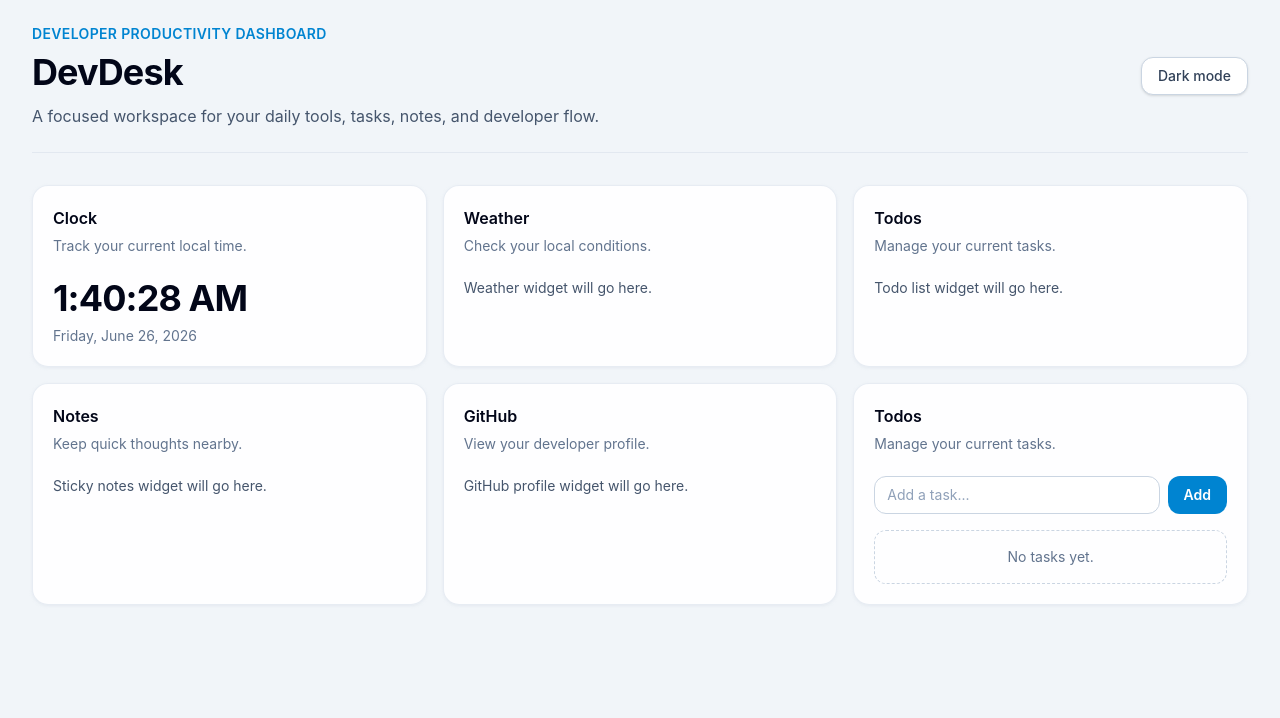
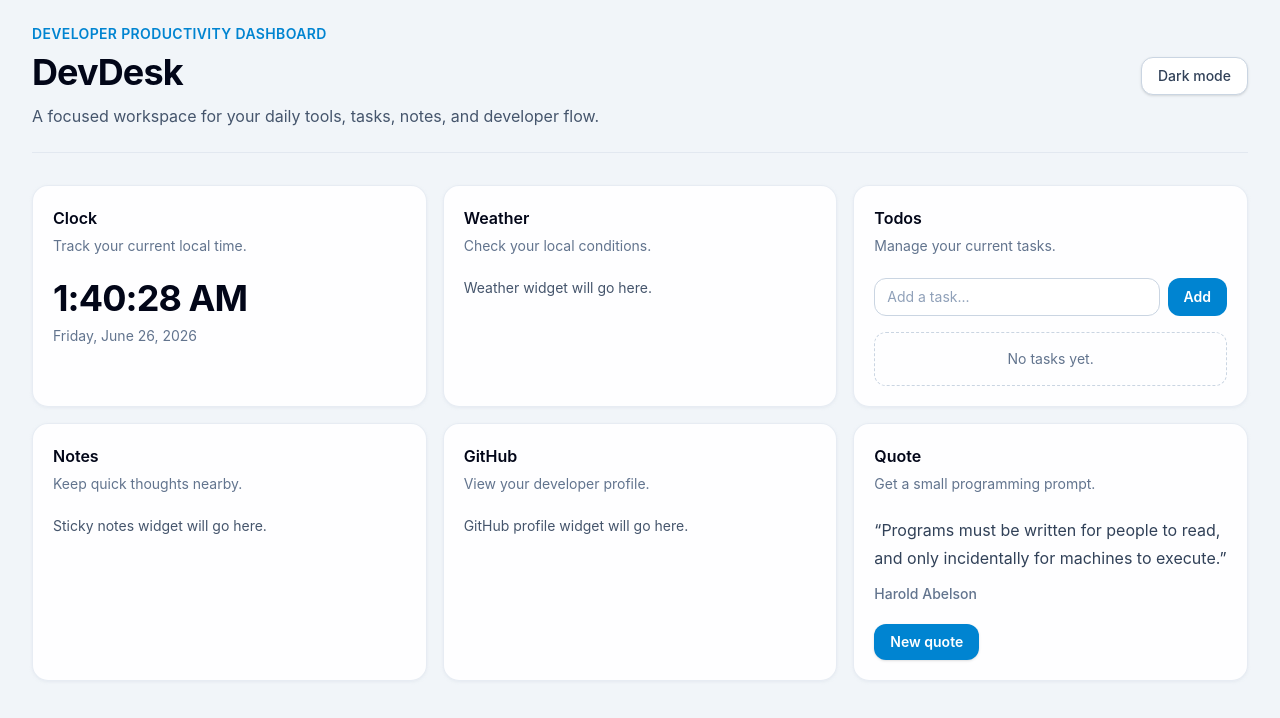
Before and after one commit to DrSeed-dev/devdesk, a React (Vite) app: page / in a window 1280 px wide. Shown: the top 718 px of the page. Built offline with nearby package versions, Linux system fonts and the light colour scheme.

Commit message:
Add programming quote widget

```diff
--- a/src/App.tsx
+++ b/src/App.tsx
@@ -3,6 +3,7 @@ import ThemeToggle from "./components/ui/ThemeToggle";
 import { useTheme } from "./hooks/useTheme";
 import ClockWidget from "./components/widgets/ClockWidget";
 import TodoWidget from "./components/widgets/TodoWidget";
+import QuoteWidget from "./components/widgets/QuoteWidget";
 
 function App() {
   const { theme, toggleTheme } = useTheme();
@@ -39,7 +40,7 @@ function App() {
           </Card>
 
           <Card title="Todos" description="Manage your current tasks.">
-            <p>Todo list widget will go here.</p>
+           <TodoWidget />
           </Card>
 
           <Card title="Notes" description="Keep quick thoughts nearby.">
@@ -50,9 +51,11 @@ function App() {
             <p>GitHub profile widget will go here.</p>
           </Card>
 
-          <Card title="Todos" description="Manage your current tasks.">
-           <TodoWidget />
+          <Card title="Quote" description="Get a small programming      prompt.">
+           <QuoteWidget />
           </Card>
+
+
         </section>
       </div>
     </main>
--- /dev/null
+++ b/src/components/widgets/Quotewidget.tsx
@@ -0,0 +1,64 @@
+import { useState } from "react";
+
+type Quote = {
+  text: string;
+  author: string;
+};
+
+const quotes: Quote[] = [
+  {
+    text: "Programs must be written for people to read, and only incidentally for machines to execute.",
+    author: "Harold Abelson",
+  },
+  {
+    text: "Simplicity is the soul of efficiency.",
+    author: "Austin Freeman",
+  },
+  {
+    text: "First, solve the problem. Then, write the code.",
+    author: "John Johnson",
+  },
+  {
+    text: "The best error message is the one that never shows up.",
+    author: "Thomas Fuchs",
+  },
+];
+
+function getRandomQuote(currentQuote: Quote) {
+  const availableQuotes = quotes.filter((quote) => quote.text !== currentQuote.text);
+  const randomIndex = Math.floor(Math.random() * availableQuotes.length);
+
+  return availableQuotes[randomIndex];
+}
+
+function QuoteWidget() {
+  const [quote, setQuote] = useState(() => quotes[0]);
+
+  function handleNewQuote() {
+    setQuote((currentQuote) => getRandomQuote(currentQuote));
+  }
+
+  return (
+    <div className="flex h-full flex-col justify-between gap-5">
+      <blockquote>
+        <p className="text-base leading-7 text-slate-700 dark:text-slate-200">
+          “{quote.text}”
+        </p>
+
+        <footer className="mt-3 text-sm font-medium text-slate-500 dark:text-slate-400">
+          {quote.author}
+        </footer>
+      </blockquote>
+
+      <button
+        type="button"
+        onClick={handleNewQuote}
+        className="self-start rounded-xl bg-sky-600 px-4 py-2 text-sm font-semibold text-white shadow-sm transition hover:bg-sky-700 focus:outline-none focus:ring-2 focus:ring-sky-500 focus:ring-offset-2 dark:focus:ring-offset-slate-950"
+      >
+        New quote
+      </button>
+    </div>
+  );
+}
+
+export default QuoteWidget;
```
